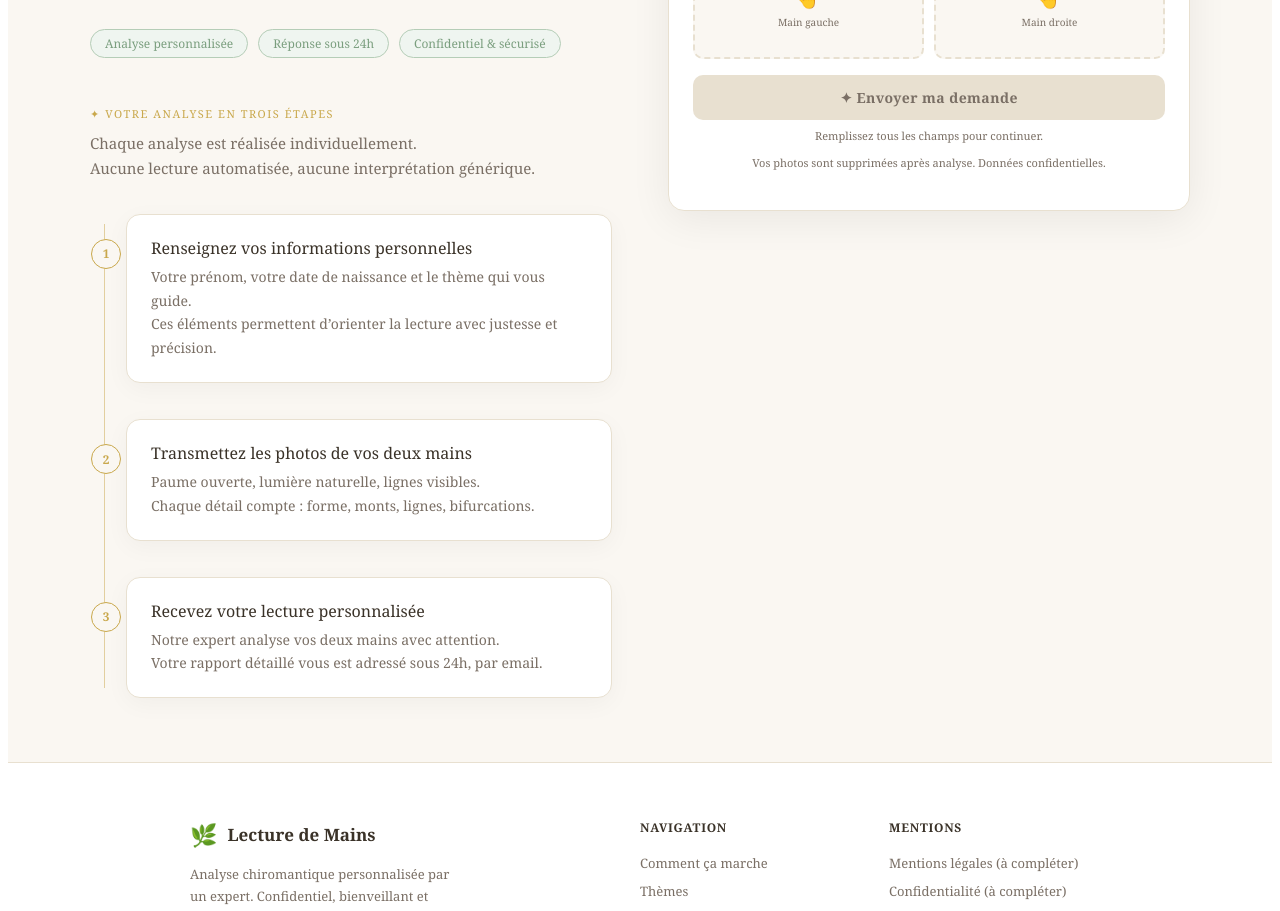
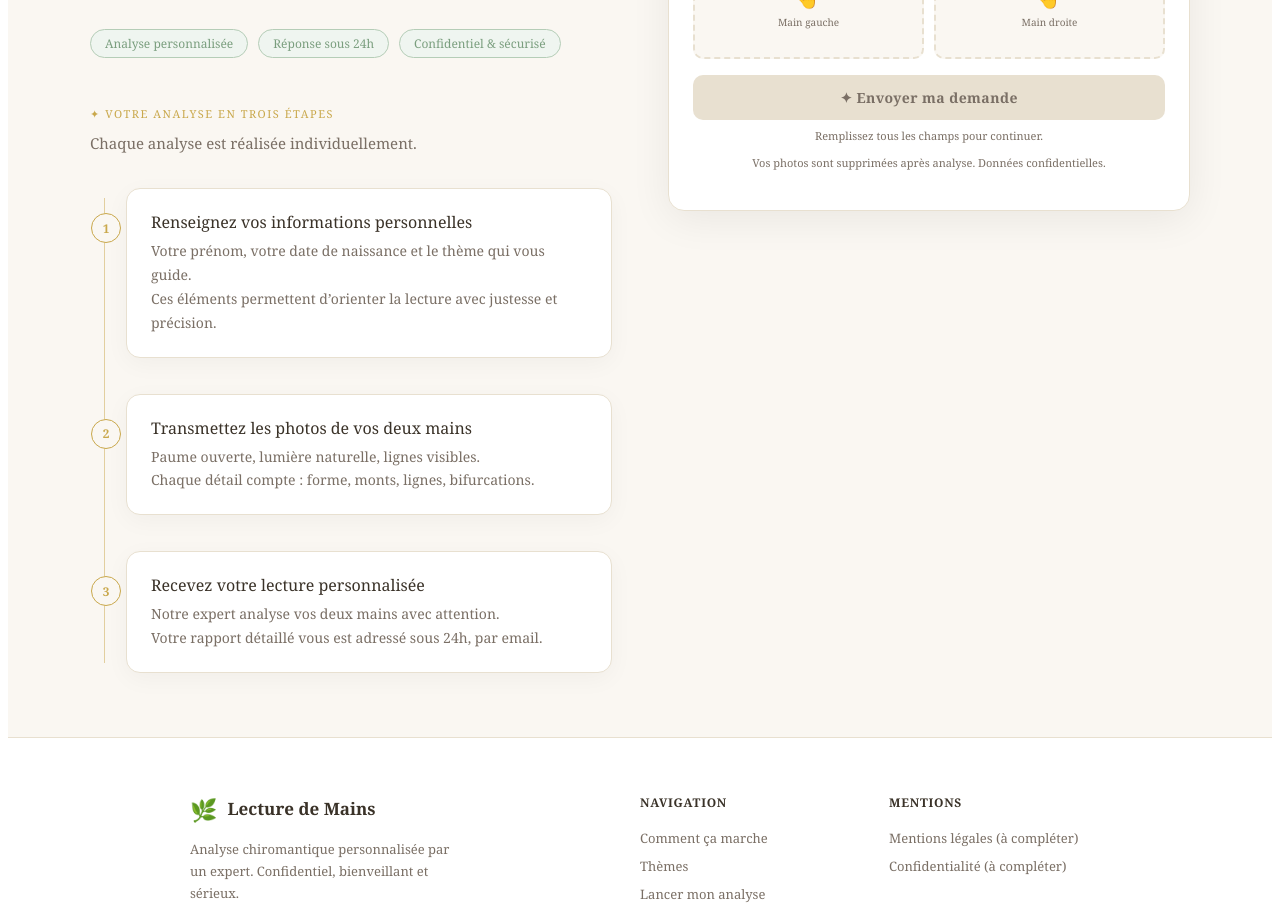
Before and after one commit to Pelleas6/palm-mvp, a Next.js app: page / in a window 1280 px wide. Shown: the part 960-1871 px from the top of the page. Built offline with nearby package versions, Linux system fonts and the light colour scheme.

Commit message:
Update page.js

```diff
--- a/app/page.js
+++ b/app/page.js
@@ -323,8 +323,6 @@ export default function Home() {
                 }}
               >
                 Chaque analyse est réalisée individuellement.
-                <br />
-                Aucune lecture automatisée, aucune interprétation générique.
               </div>
             </div>
 
```
